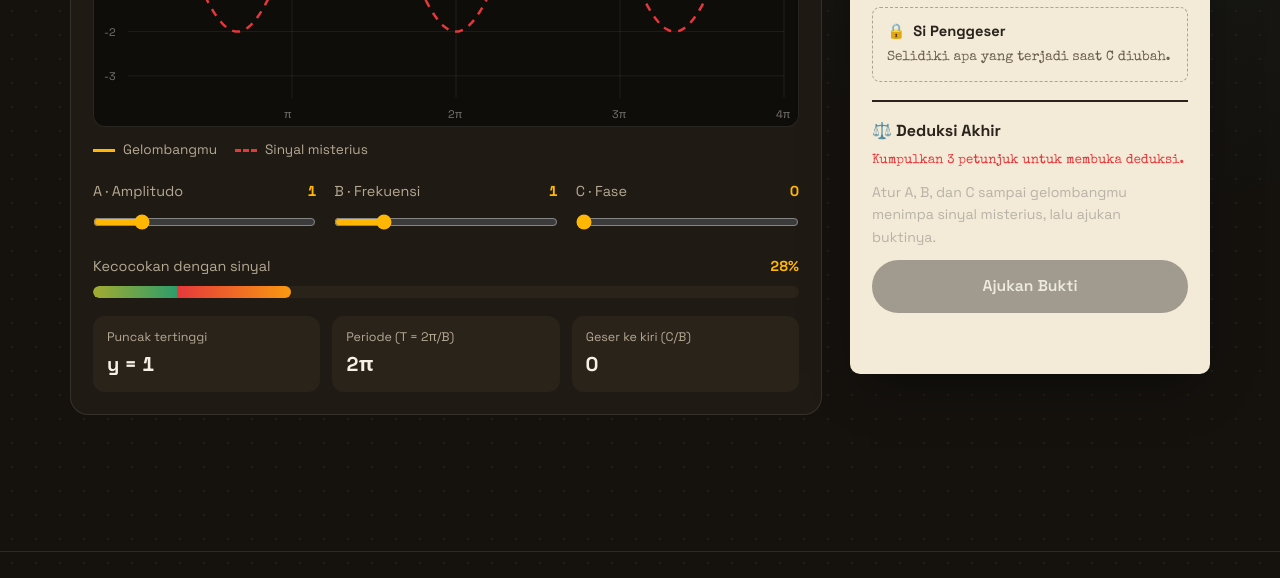
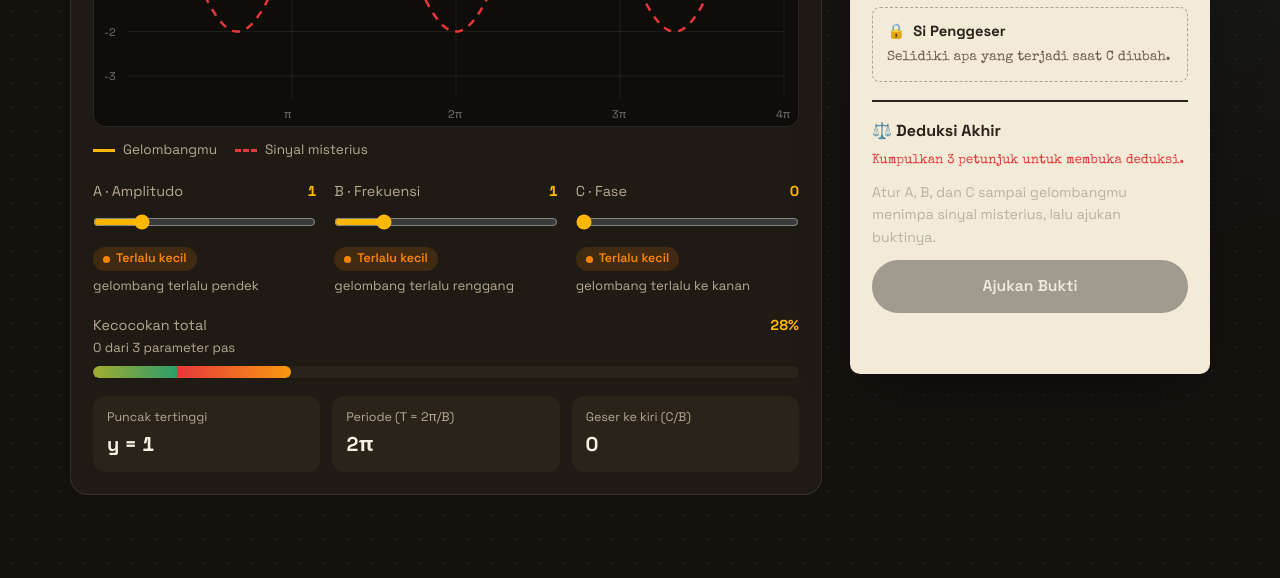
Before and after one commit to OsvaldoUrian/Horizon, a plain HTML site: page kasus-gelombang.html in a window 1280 px wide. Shown: the part 745-1323 px from the top of the page. Drawn offline with nearby package versions, Linux system fonts and the light colour scheme.

Commit message:
Tambah indikator A, B, C di kasus gelombang
Skor kecocokan total bisa turun walaupun A sudah benar, karena
selisih dihitung di seluruh gelombang. Sekarang tiap slider punya
status sendiri: Pas, Terlalu besar, atau Terlalu kecil, beserta
efeknya pada gelombang. Angka jawaban tidak ditampilkan.

- Logika di js/gelombang.js, dipakai juga untuk pesan Ajukan Bukti
- Tampilan di file baru css/dampak.css
- Meter total menampilkan jumlah parameter yang sudah pas

```diff
--- /dev/null
+++ b/css/dampak.css
@@ -0,0 +1,24 @@
+/* =========================================================
+   CLUEGG — tambahan tampilan bagian "dampak & konten" (Nevan)
+   Memakai variabel warna dari css/style.css.
+   ========================================================= */
+
+/* ---------- Indikator A, B, C di kasus gelombang ---------- */
+.param-status {
+  display: flex; align-items: center; flex-wrap: wrap; gap: 4px 8px;
+  margin-top: 10px; font-size: .82rem; color: var(--muted); min-height: 1.6em;
+}
+.param-status .pill {
+  display: inline-flex; align-items: center; gap: 6px;
+  padding: 2px 10px; border-radius: 999px; font-weight: 600; font-size: .78rem;
+  background: rgba(251, 133, 0, .15); color: var(--yolk-deep);
+  transition: background .2s, color .2s;
+}
+.param-status .pill::before {
+  content: ""; width: 7px; height: 7px; border-radius: 50%; background: currentColor;
+}
+.param-status[data-state="ok"] .pill { background: rgba(87, 204, 153, .15); color: #57cc99; }
+.param-status[data-state="ok"] .pill::before { display: none; }
+.param-status[data-state="ok"] { color: #57cc99; }
+
+#params-ok { display: block; font-size: .82rem; }
--- a/js/gelombang.js
+++ b/js/gelombang.js
@@ -12,6 +12,30 @@
   const num = (n, d = 2) => n.toLocaleString("id-ID", { maximumFractionDigits: d });
   const piText = (n) => (num(n) === "1" ? "" : num(n)) + "π"; // "π", bukan "1π"
   let W = 0, H = 0;
+
+  // Indikator per parameter: bandingkan tiap slider dengan target secara terpisah,
+  // supaya A yang sudah benar tetap terlihat "Pas" walau B atau C masih salah.
+  // Hanya arah (terlalu besar/kecil) yang ditampilkan, angka jawabannya tidak.
+  const PARAMS = [
+    { key: "A", el: "#amp-status", high: "gelombang terlalu tinggi", low: "gelombang terlalu pendek" },
+    { key: "B", el: "#freq-status", high: "gelombang terlalu rapat", low: "gelombang terlalu renggang" },
+    { key: "C", el: "#phase-status", high: "gelombang terlalu ke kiri", low: "gelombang terlalu ke kanan" }
+  ];
+  const stateOf = (p, key) => (p[key] === TARGET[key] ? "ok" : p[key] > TARGET[key] ? "high" : "low");
+
+  function updateStatus(p) {
+    let ok = 0;
+    PARAMS.forEach((q) => {
+      const el = $(q.el), state = stateOf(p, q.key);
+      if (state === "ok") ok++;
+      if (el.dataset.state === state) return; // teks sama, jangan dibacakan ulang
+      el.dataset.state = state;
+      el.innerHTML = state === "ok"
+        ? '<span class="pill">✓ Pas</span> cocok dengan sinyal'
+        : `<span class="pill">${state === "high" ? "Terlalu besar" : "Terlalu kecil"}</span> ${q[state]}`;
+    });
+    $("#params-ok").textContent = `${ok} dari 3 parameter pas`;
+  }
 
   const val = () => ({ A: +amp.value, B: +freq.value, C: +phase.value });
   const f = (p, x) => p.A * Math.sin(p.B * x + (p.C * Math.PI) / 4);
@@ -93,6 +117,7 @@
     $("#score").textContent = sc + "%";
     $("#score-bar").style.width = sc + "%";
     $("#score-bar").style.backgroundPosition = -(300 - sc * 3) + "px 0";
+    updateStatus(p);
 
     if (e) {
       if (p.A !== START.A) game.unlock(0);
@@ -104,10 +129,8 @@
   $("#submit").addEventListener("click", () => {
     if (game.solved) return game.say("Kasus ini sudah terpecahkan. Kerja bagus!");
     if (document.getElementById("final").classList.contains("locked")) return;
-    const p = val(), off = [];
-    if (p.A !== TARGET.A) off.push(p.A > TARGET.A ? "terlalu tinggi" : "terlalu pendek");
-    if (p.B !== TARGET.B) off.push(p.B > TARGET.B ? "terlalu rapat" : "terlalu renggang");
-    if (p.C !== TARGET.C) off.push("posisinya masih bergeser");
+    const p = val();
+    const off = PARAMS.filter((q) => stateOf(p, q.key) !== "ok").map((q) => q[stateOf(p, q.key)].replace("gelombang ", ""));
     if (!off.length) {
       game.say("✔ Sinyal cocok 100%! Asal sinyal terbukti.");
       game.solve();
--- a/kasus-gelombang.html
+++ b/kasus-gelombang.html
@@ -10,6 +10,7 @@
   <link rel="preconnect" href="https://fonts.gstatic.com" crossorigin>
   <link href="https://fonts.googleapis.com/css2?family=Space+Grotesk:wght@400;500;600;700&family=Special+Elite&display=swap" rel="stylesheet">
   <link rel="stylesheet" href="css/style.css">
+  <link rel="stylesheet" href="css/dampak.css">
   <script src="js/main.js" defer></script>
   <script src="js/gelombang.js" defer></script>
 </head>
@@ -62,19 +63,22 @@
           <div class="control">
             <label for="amp">A · Amplitudo <output id="amp-out">1</output></label>
             <input type="range" id="amp" min="0.5" max="3" step="0.5" value="1">
+            <p class="param-status" id="amp-status" aria-live="polite"></p>
           </div>
           <div class="control">
             <label for="freq">B · Frekuensi <output id="freq-out">1</output></label>
             <input type="range" id="freq" min="0.5" max="3" step="0.5" value="1">
+            <p class="param-status" id="freq-status" aria-live="polite"></p>
           </div>
           <div class="control">
             <label for="phase">C · Fase <output id="phase-out">0</output></label>
             <input type="range" id="phase" min="0" max="7" step="1" value="0">
+            <p class="param-status" id="phase-status" aria-live="polite"></p>
           </div>
         </div>
 
         <div class="meter">
-          <div class="meter-top"><span>Kecocokan dengan sinyal</span><b id="score">0%</b></div>
+          <div class="meter-top"><span>Kecocokan total <span id="params-ok">0 dari 3 parameter pas</span></span><b id="score">0%</b></div>
           <div class="meter-bar"><i id="score-bar"></i></div>
         </div>
 
```
